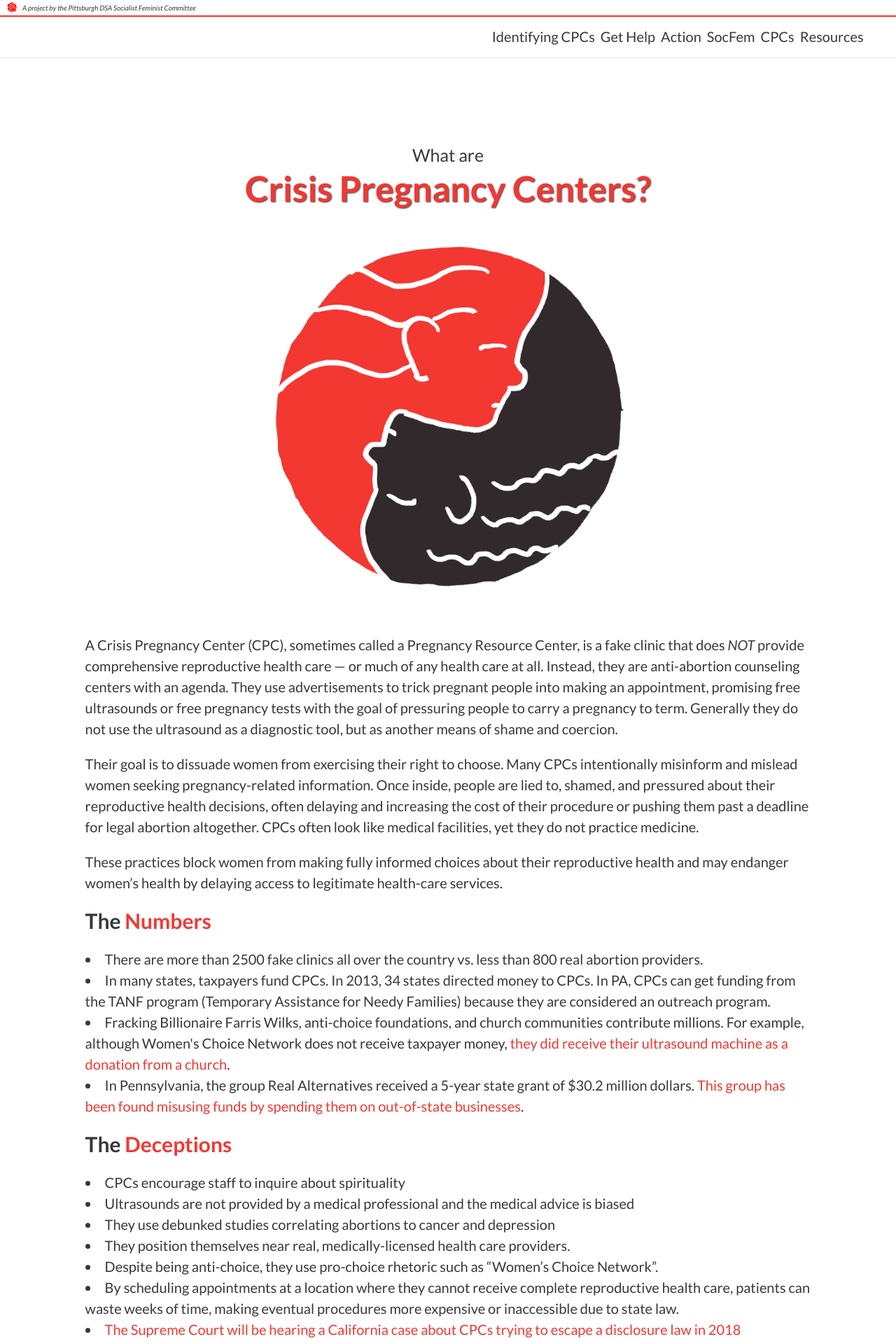
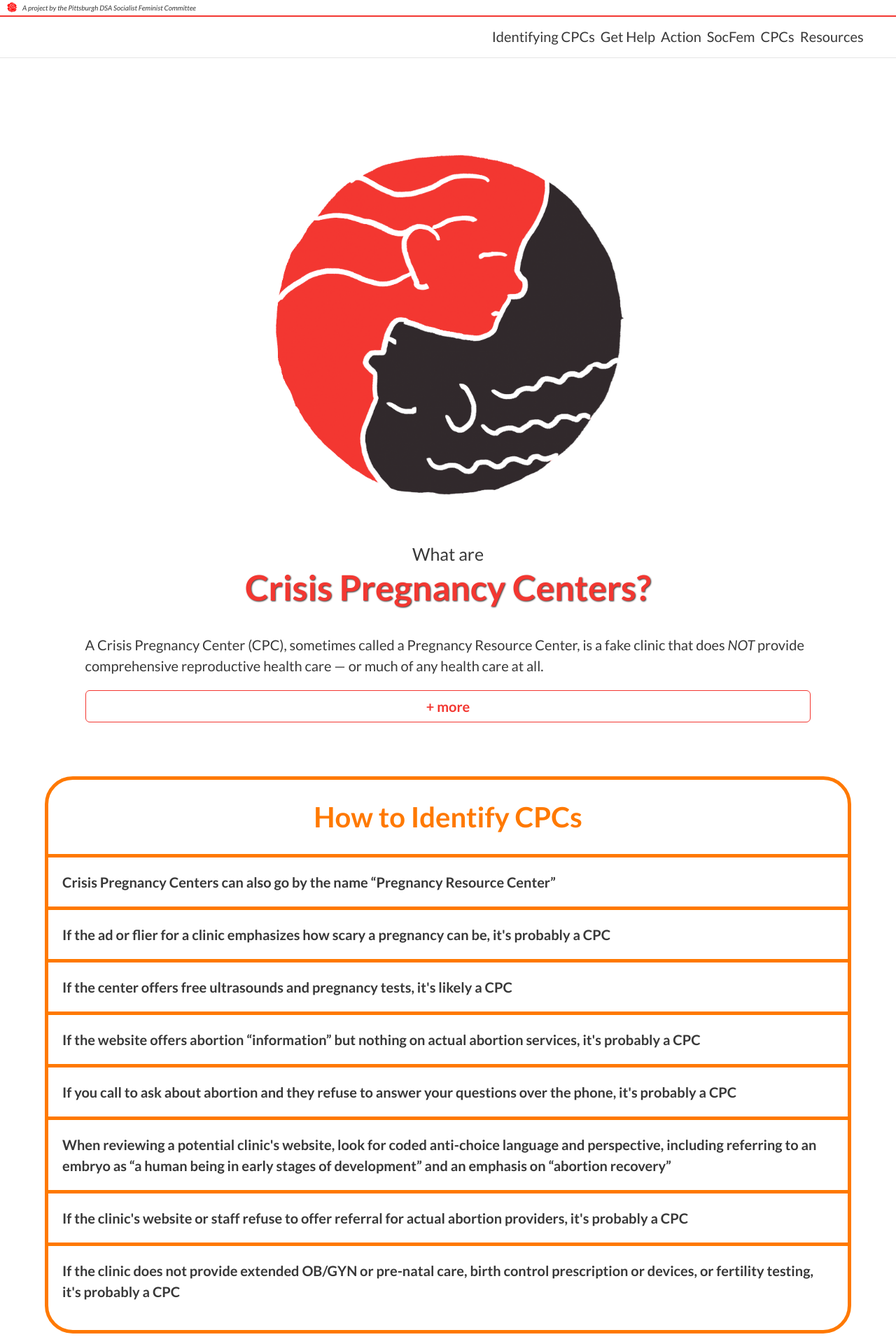
Before and after one commit to pghdsa-socfem/exposefakeclinicspgh.com, a Jekyll site: the page built from index.html, in a window 1280 px wide. Shown: the top 1920 px of the page at 70% size. Built offline with Jekyll 4.4.1, drawn with Linux system fonts in a browser that asks for light colours.

Commit message:
Collapse + toggle large chunks of prose

```diff
--- a/_includes/deceptions.html
+++ b/_includes/deceptions.html
@@ -1,8 +1,6 @@
         <div id="deceptions">
-          <h3><a class="permalink" href="{{ site.baseurl }}/#deceptions"
-                >The <span class="pop">Deceptions</span></a></h3>
-          <ul class="facts">
-
+          <h3><a id="deceptions-toggle" class="button">the deceptions</a></h3>
+          <ul class="facts" style="display:none">
             <li>
               CPCs encourage staff to inquire about spirituality
             </li>
--- a/_includes/head.html
+++ b/_includes/head.html
@@ -5,6 +5,7 @@
   <!-- JQuery (used for bootstrap and jekyll search) -->
   <script src="{{ site.baseurl }}/assets/js/jquery-3.2.1.min.js" ></script>
 
+  <script defer=true src="{{ site.baseurl }}/assets/js/main.js"></script>
   <script defer=true src="{{ site.baseurl }}/assets/js/navbar.js"></script>
 
   <!-- Bootstrap-3.3.7 isolation CSS -->
--- a/_includes/intro.html
+++ b/_includes/intro.html
@@ -1,16 +1,26 @@
         <section id="intro">
+          <img class="title" width="70%" src="assets/img/intersectionalism.png">
+
           <h1 class="title">
             <span class="muted">What are</span>
             <span class="amped">Crisis Pregnancy Centers?</span>
           </h1>
 
-          <img class="title" width="70%" src="assets/img/intersectionalism.png">
-
           <p>
             A Crisis Pregnancy Center (CPC), sometimes called a Pregnancy
             Resource Center, is a fake clinic that does <em>NOT</em> provide
             comprehensive reproductive health care — or much of any health care
-            at all. Instead, they are anti-abortion counseling centers with an
+            at all.
+          </p>
+
+          <div id="intro-extended-toggle-container">
+            <a class="button" id="intro-extended-toggle-expand">+ more</a>
+            <a class="button" id="intro-extended-toggle-collapse" style="display:none">- less</a>
+          </div>
+
+          <div id="intro-extended" class="collapse" style="display:none">
+            <p>
+              Instead, they are anti-abortion counseling centers with an
               agenda. They use advertisements to trick pregnant people into making
               an appointment, promising free ultrasounds or free pregnancy tests
               with the goal of pressuring people to carry a pregnancy to term.
@@ -37,5 +47,5 @@
               {% include numbers.html %}
 
               {% include deceptions.html %}
-
+          </div>
         </section>
--- a/_includes/numbers.html
+++ b/_includes/numbers.html
@@ -1,7 +1,6 @@
         <div id="numbers">
-          <h3><a class="permalink" href="{{ site.baseurl }}/#numbers"
-                >The <span class="pop">Numbers</span></a></h3>
-          <ul class="facts">
+          <h3><a id="numbers-toggle" class="button">the numbers</a></h3>
+          <ul class="facts" style="display:none">
             <li>
               There are more than 2500 fake clinics all over the country
               vs. less than 800 real abortion providers.
@@ -29,6 +28,5 @@
                  >This group has been found
                  misusing funds by spending them on out-of-state businesses</a>.
             </li>
-
           </ul>
         </div>
--- a/assets/css/main.scss
+++ b/assets/css/main.scss
@@ -164,6 +164,31 @@
   }
 }
 
+#intro-extended-toggle-container {
+  display: block;
+  margin-left: auto;
+  margin-right: auto;
+
+  a {
+    display: block;
+    text-align: center;
+    font-weight: bold;
+  }
+}
+
+#numbers h3, #deceptions h3 {
+  margin: 0;
+  padding: 0;
+  display: block;
+  margin-left: auto;
+  margin-right: auto;
+
+  a {
+    display: block;
+    text-align: center;
+  }
+}
+
 div.clinic {
   h4 {
     font-size: 1.3em;
--- /dev/null
+++ b/assets/js/main.js
@@ -0,0 +1,25 @@
+$(function() {
+  var $introExt = $('#intro-extended'),
+      $introExtToggleExpand = $('#intro-extended-toggle-expand'),
+      $introExtToggleCollapse = $('#intro-extended-toggle-collapse');
+
+  $introExtToggleExpand.click(function() {
+    $introExt.slideToggle();
+    $introExtToggleExpand.hide();
+    $introExtToggleCollapse.show();
+  });
+
+  $introExtToggleCollapse.click(function() {
+    $introExt.slideToggle();
+    $introExtToggleExpand.show();
+    $introExtToggleCollapse.hide();
+  });
+
+  $('#numbers-toggle').click(function() {
+    $('#numbers ul.facts').slideToggle();
+  });
+
+  $('#deceptions-toggle').click(function() {
+    $('#deceptions ul.facts').slideToggle();
+  });
+});
--- a/assets/js/navbar.js
+++ b/assets/js/navbar.js
@@ -1,14 +1,14 @@
-$(function () {
+$(function() {
   var $pull = $('#pull'),
       $menu = $('nav ul');
 
-  $pull.on('click', function (e) {
+  $pull.click(function() {
     $menu.slideToggle();
     $menu.addClass('expand');
     $menu.removeClass('collapse');
   });
 
-  $(window).resize(function () {
+  $(window).resize(function() {
     var w = $(window).width();
     if (w > 320 && $menu.is(':hidden')) {
       $menu.removeAttr('style');
@@ -17,7 +17,7 @@
     }
   });
 
-  $(window).scroll(function () {
+  $(window).scroll(function() {
     var x = $(this).scrollTop();
     $('#main').css('background-position', '100% ' + parseInt(-x/3) + 'px' + ', 0%, center top');
   });
```
Lines whose indentation alone changed are shown as unchanged.
